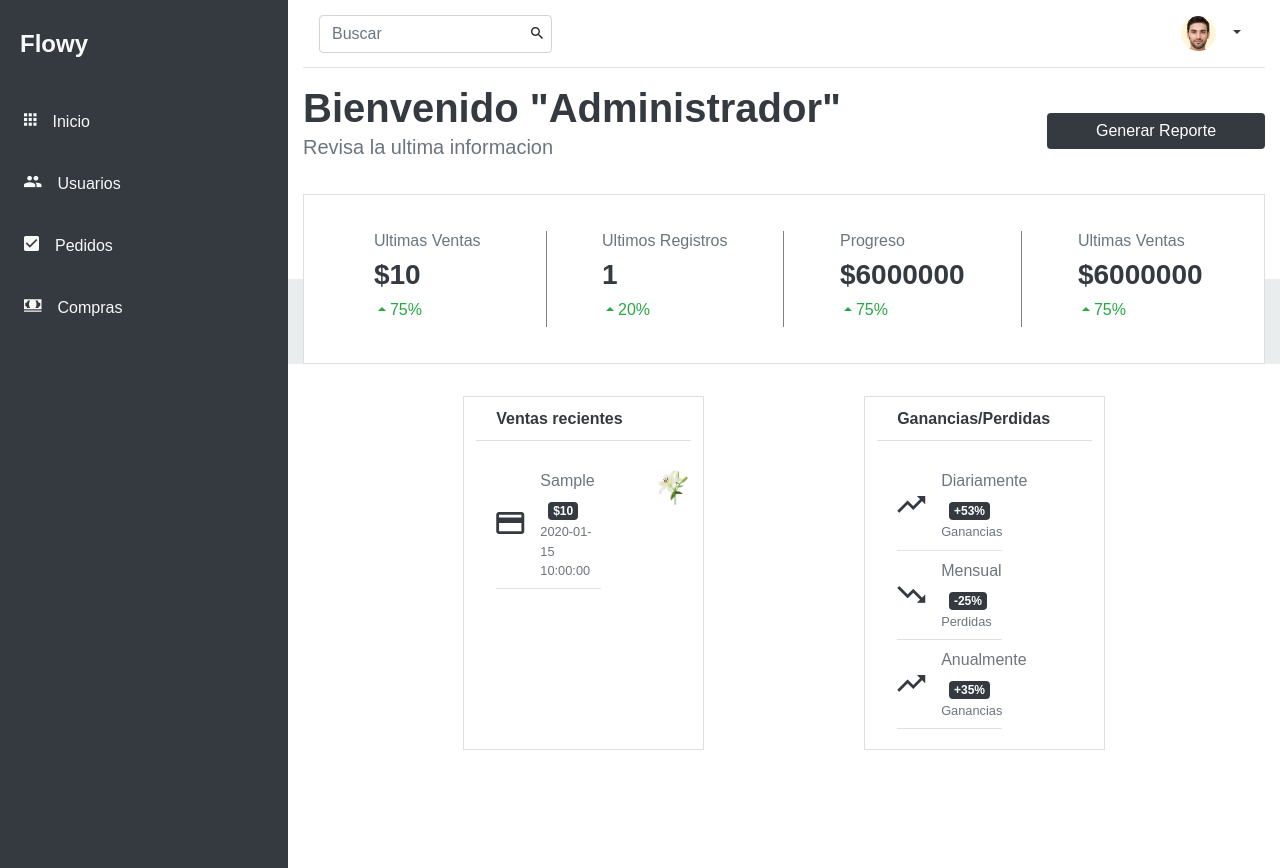
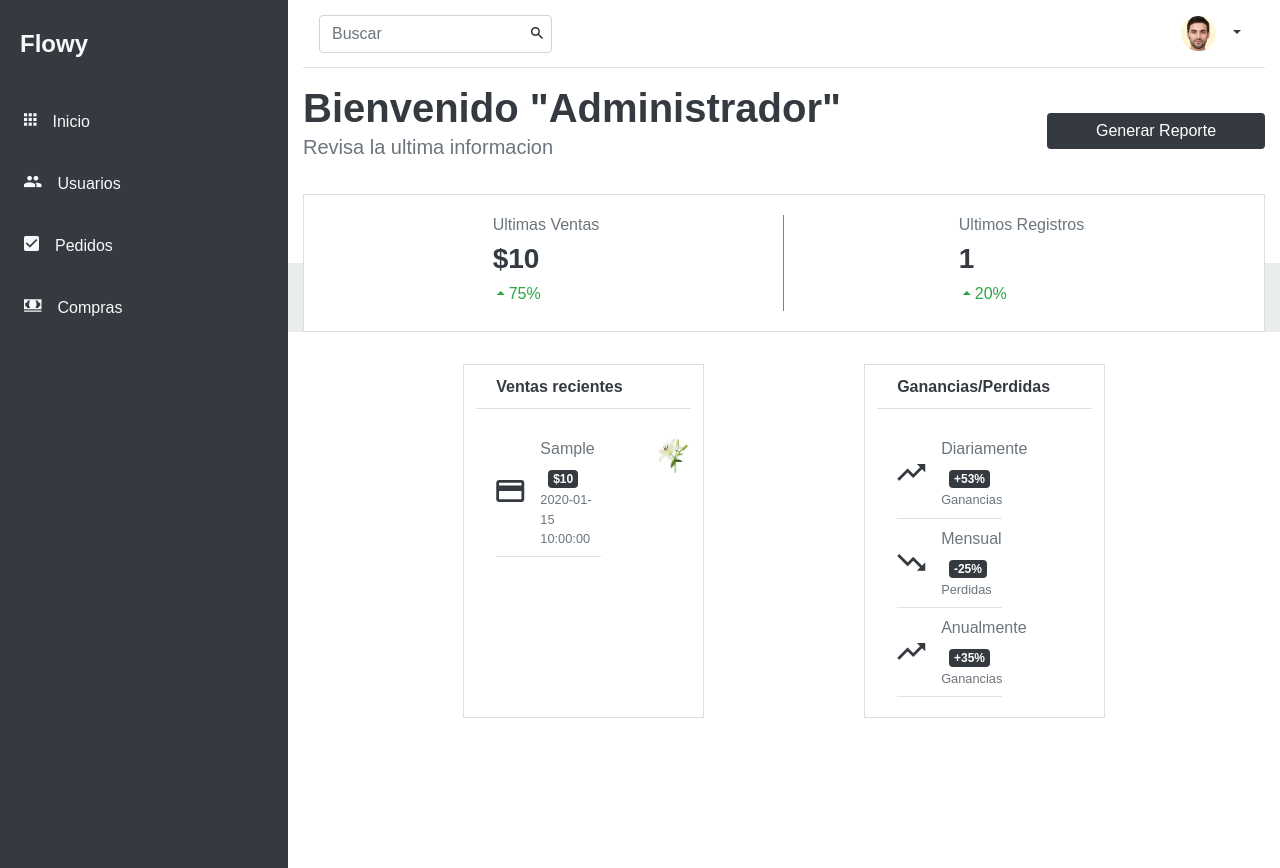
Before and after one commit to DavidsDvm/Flowy, a Flask app: page /panel/ in a window 1280 px wide. Run offline with Flask 2, Linux system fonts and the light colour scheme; a user stored in the database is signed in; tables that the repository leaves empty hold one stand-in row (values such as "Sample post"); parts of the project's set-up code (start-up, migrations or seed data) failed here and were passed over; some libraries are stand-ins or nearby versions; some web fonts are replaced.

Commit message:
validations of the current user logged

```diff
--- a/app/templates/panelIndex.html
+++ b/app/templates/panelIndex.html
@@ -22,37 +22,24 @@
 {% endblock userMessage %}
 
 {% block content %}
+    {% if usuarioLogeadoActualmente.idTipoUsuario == 1 or usuarioLogeadoActualmente.idTipoUsuario == 3 %}
     <section class="bg-mix">
         <div class="container">
             <div class="card rounded-0">
                 <div class="card-body">
                     <div class="row">
-                        <div class="col-lg-3 d-flex stat my-3">
+                        <div class="col-lg-6 d-flex stat my-6">
                             <div class="mx-auto">
                                 <h6 class="text-muted">Ultimas Ventas</h6>
                                 <h3 class="font-weight-bold">${{ultimasGanancias}}</h3>
                                 <h6 class="text-success"><i class="icon ion-md-arrow-dropup p-1"></i>75%</h6>
                             </div>
                         </div>
-                        <div class="col-lg-3 d-flex stat my-3">
+                        <div class="col-lg-6 d-flex my-6">
                             <div class="mx-auto">
-                            <h6 class="text-muted">Ultimos Registros</h6>
-                            <h3 class="font-weight-bold">{{totalRegistros}}</h3>
-                            <h6 class="text-success"><i class="icon ion-md-arrow-dropup p-1"></i>20%</h6>
-                            </div>
-                        </div>
-                        <div class="col-lg-3 d-flex stat my-3">
-                            <div class="mx-auto">
-                            <h6 class="text-muted">Progreso</h6>
-                            <h3 class="font-weight-bold">$6000000</h3>
-                            <h6 class="text-success"><i class="icon ion-md-arrow-dropup p-1"></i>75%</h6>
-                            </div>
-                        </div>
-                        <div class="col-lg-3 d-flex my-3">
-                            <div class="mx-auto">
-                            <h6 class="text-muted">Ultimas Ventas</h6>
-                            <h3 class="font-weight-bold">$6000000</h3>
-                            <h6 class="text-success"><i class="icon ion-md-arrow-dropup p-1"></i>75%</h6>
+                                <h6 class="text-muted">Ultimos Registros</h6>
+                                <h3 class="font-weight-bold">{{totalRegistros}}</h3>
+                                <h6 class="text-success"><i class="icon ion-md-arrow-dropup p-1"></i>20%</h6>
                             </div>
                         </div>
                     </div>
@@ -127,4 +114,5 @@
             </div>
         </div>
     </section>
+    {% endif %}
 {% endblock content %}
```
